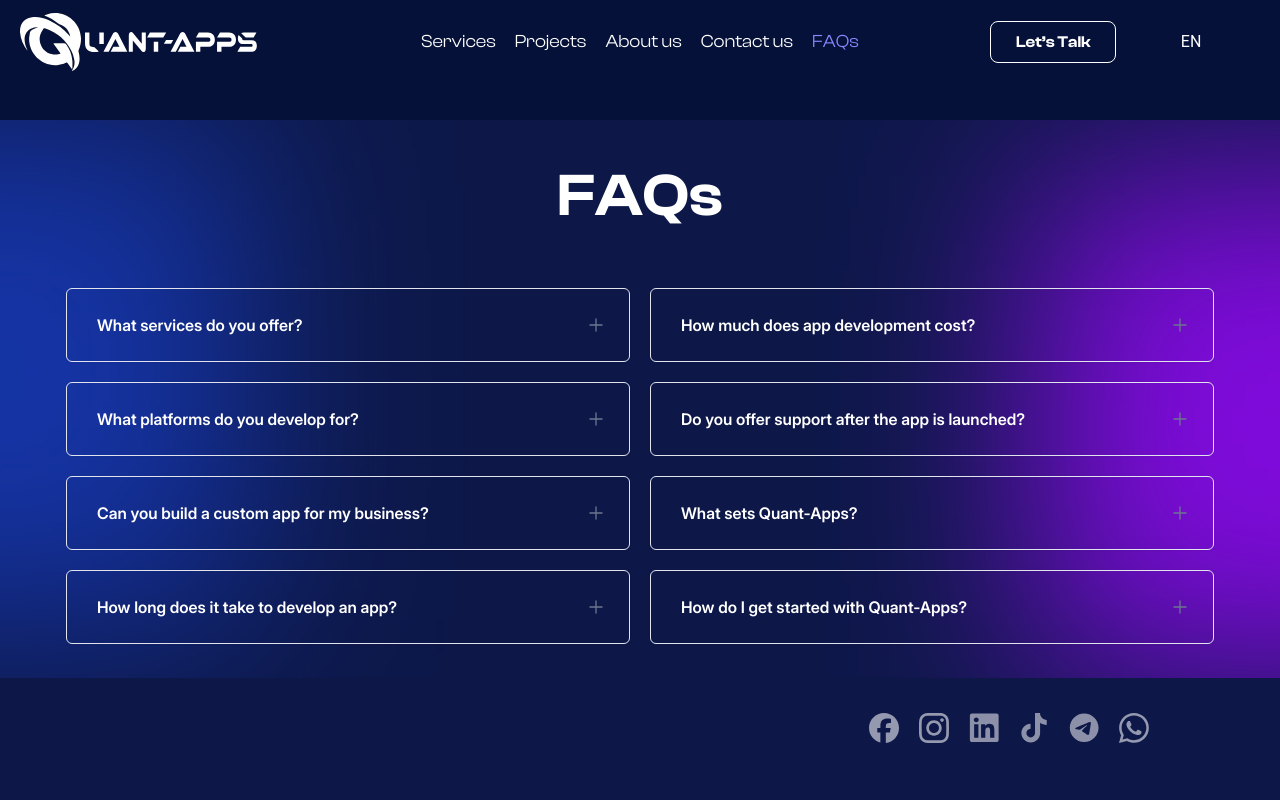
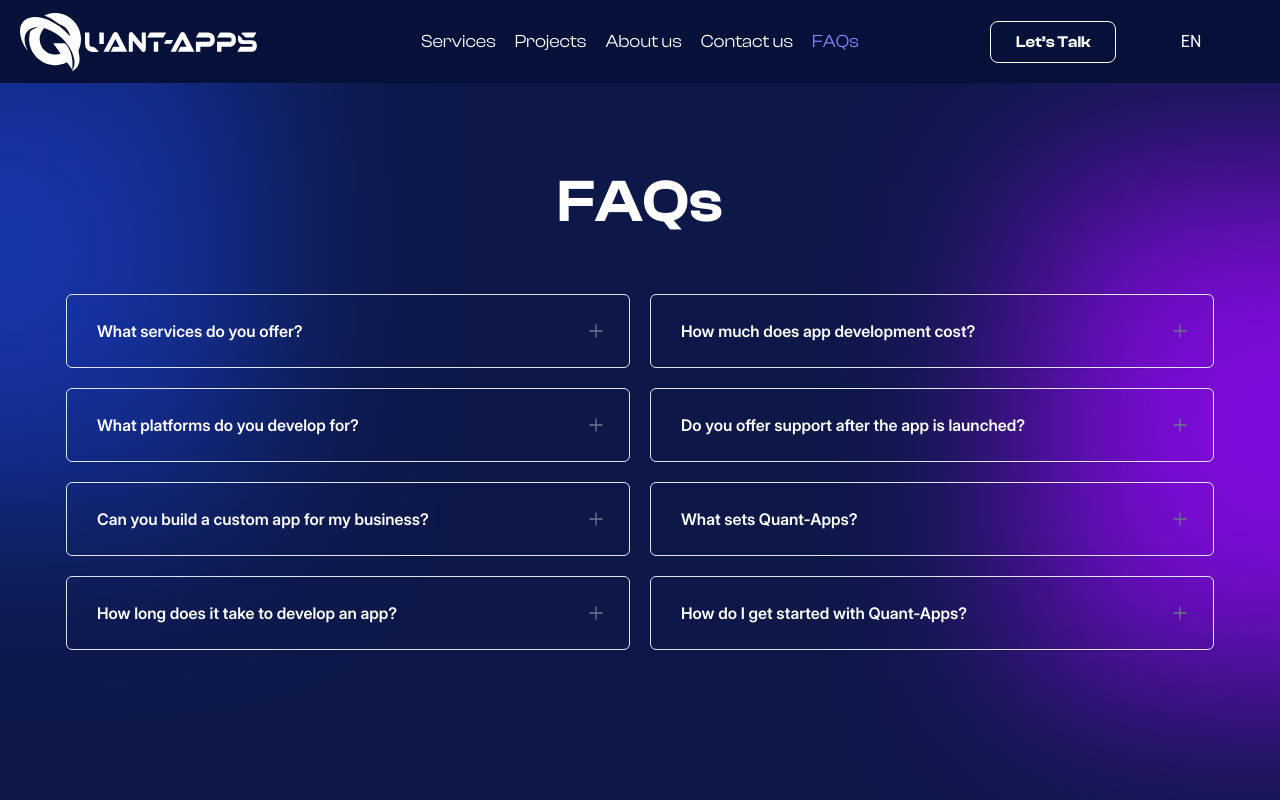
Before and after one commit to R-Gutu/Quant_Apps_Next, a Next.js app in the folder quant-app/: page /en/faqs in a window 1280 px wide. Shown: the top 800 px of the page. Built offline with nearby package versions, Linux system fonts and the light colour scheme.

Commit message:
Refactor: Adjust layout and spacing across multiple components for improved design consistency

```diff
--- a/quant-app/app/[locale]/_components/AppToolbar.tsx
+++ b/quant-app/app/[locale]/_components/AppToolbar.tsx
@@ -97,7 +97,6 @@ const AppToolbar = () => {
           </div>
       </header>
       <MobileMenu />
-      <Box sx={{ marginBottom: "120px" }} />
     </>
   );
 };
--- a/quant-app/app/[locale]/about-us/_components/About.tsx
+++ b/quant-app/app/[locale]/about-us/_components/About.tsx
@@ -27,7 +27,7 @@ const About = () => {
   };
 
   return (
-    <div className="px-[5%]">
+    <div className="px-[5%] pt-[120px]">
       <Image
         width={0}
         height={0}
--- a/quant-app/app/[locale]/contact-us/page.tsx
+++ b/quant-app/app/[locale]/contact-us/page.tsx
@@ -86,7 +86,7 @@ const Page = () => {
   };
 
   return (
-    <div className="contact-us">
+    <div className="contact-us pt-[120px]">
       <div className="container">
         <div className="contact-us__wrapper">
           <div className="contact-us__content">
--- a/quant-app/app/[locale]/faqs/_components/FaqAccordionItem.jsx
+++ b/quant-app/app/[locale]/faqs/_components/FaqAccordionItem.jsx
@@ -17,7 +17,7 @@ const FaqAccordionItem = (props) => {
         data-toggle="#ques1"
         onClick={() => onClickToggle()}
       >
-        <h2>{props.header}</h2>
+        <h2 className="!font-inter !text-[16px]">{props.header}</h2>
         <span className="faq__accordion-close"></span>
       </div>
       <div
--- a/quant-app/app/[locale]/faqs/page.tsx
+++ b/quant-app/app/[locale]/faqs/page.tsx
@@ -6,7 +6,7 @@ const Page = async () => {
   const t = await getTranslations("faqs");
 
   return (
-    <section className="faq-section" id="faq">
+    <section className="faq-section py-[160px]" id="faq">
       <div className="container">
         <div className="faq">
           <h1 className="faq__title">FAQs</h1>
@@ -59,7 +59,7 @@ const Page = async () => {
       </div>
 
       <span className="contact-us-img" />
-      <span className="contact-us-img-2" />
+      <span className="contact-us-img-2 translate-y-[20%]" />
     </section>
   );
 };
--- a/quant-app/app/[locale]/services/page.tsx
+++ b/quant-app/app/[locale]/services/page.tsx
@@ -11,7 +11,7 @@ const Page = async () => {
 
   return (
     <>
-      <div className="container">
+      <div className="container !pt-[65px]">
         <WhatWeOffer />
       </div>
 
--- a/quant-app/styles/contactUsPage.css
+++ b/quant-app/styles/contactUsPage.css
@@ -1,5 +1,4 @@
 .contact-us {
-    margin-top: 190px;
     position: relative;
     overflow: hidden;
 }
--- a/quant-app/styles/faqPage.css
+++ b/quant-app/styles/faqPage.css
@@ -1,9 +1,7 @@
 .faq-section {
     background-color: #6A65FF14;
-    padding: 34px 0;
     position: relative;
     z-index: 1;
-    margin-top: 100px;
     overflow: hidden;
 }
 
--- a/quant-app/tailwind.config.ts
+++ b/quant-app/tailwind.config.ts
@@ -62,6 +62,7 @@ export default {
 			},
 			fontFamily: {
 				clash: ['"ClashDisplay"', '"Inter"', 'sans-serif'],
+				inter: ['"Inter"', '"ClashDisplay"', 'sans-serif'],
 			},
 		}
 	},
```
